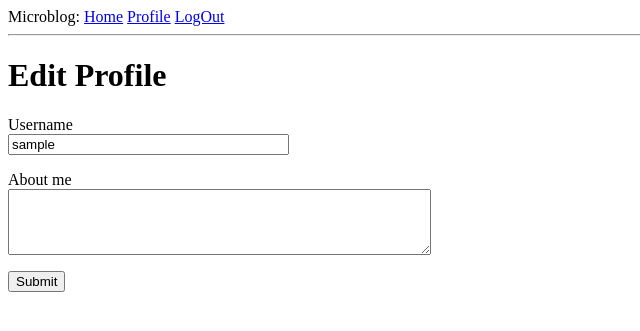
After one commit to YOYOYASH/Microblog, a Flask app: page /edit_profile in a window 1280 px wide. The commit adds this page. Shown: the top 331 px of the page, without its empty margins (0-640 px from the left). Run offline with Flask 3, Linux system fonts and the light colour scheme; the visitor is signed in with stand-in values (Sample User, id 1); data comes from the database, SQL or seed files in the repository; both versions use the stored data as it was after the commit.

Commit message:
About me and edit profile

```diff
--- a/app/forms.py
+++ b/app/forms.py
@@ -1,6 +1,6 @@
 from flask_wtf import FlaskForm
-from wtforms import StringField, PasswordField, BooleanField, SubmitField
-from wtforms.validators import DataRequired, EqualTo, ValidationError, Email
+from wtforms import StringField, PasswordField, BooleanField, SubmitField, TextAreaField
+from wtforms.validators import DataRequired, EqualTo, ValidationError, Email, Length
 from app.models import User
 
 
@@ -27,3 +27,9 @@ class RegistrationForm(FlaskForm):
         user = User.query.filter_by(email=email.data).first()
         if user is not None:
             raise ValidationError('Email already in use!!!')
+
+
+class EditProfileForm(FlaskForm):
+    username = StringField('Username', validators=[DataRequired()])
+    about_me = TextAreaField('About me', validators=[Length(min=0, max=140)])
+    submit = SubmitField('Submit')
--- a/app/routes.py
+++ b/app/routes.py
@@ -1,6 +1,6 @@
 from app import app
 from flask import render_template, flash, redirect, url_for, request
-from app.forms import LoginForm, RegistrationForm
+from app.forms import LoginForm, RegistrationForm, EditProfileForm
 from flask_login import current_user, login_user, logout_user, login_required
 from app.models import User, Post
 from urllib.parse import urlsplit
@@ -71,3 +71,20 @@ def before_request():
     if current_user.is_authenticated:
         current_user.last_seen = datetime.utcnow()
         db.session.commit()
+
+
+@app.route('/edit_profile', methods=['POST', 'GET'])
+@login_required
+def edit_profile():
+    form = EditProfileForm()
+    if form.validate_on_submit():
+        current_user.username = form.username.data
+        current_user.about_me = form.about_me.data
+        db.session.commit()
+        flash('Your changes have been saved!!!')
+        return redirect(url_for('edit_profile'))
+    elif request.method == 'GET':
+        form.username.data = current_user.username
+        form.about_me.data = current_user.about_me
+    return render_template('edit_profile.html', title='Edit Profile',
+                           form=form)
--- /dev/null
+++ b/app/templates/edit_profile.html
@@ -0,0 +1,22 @@
+{% extends "base.html" %}
+{% block content %}
+<h1>Edit Profile</h1>
+<form action="" method="post">
+    {{ form.hidden_tag() }}
+    <p>
+        {{ form.username.label }}<br>
+        {{ form.username(size=32) }}<br>
+        {% for error in form.username.errors %}
+        <span style="color: red;">[{{ error }}]</span>
+        {% endfor %}
+    </p>
+    <p>
+        {{ form.about_me.label }}<br>
+        {{ form.about_me(cols=50, rows=4) }}<br>
+        {% for error in form.about_me.errors %}
+        <span style="color: red;">[{{ error }}]</span>
+        {% endfor %}
+    </p>
+    <p>{{ form.submit() }}</p>
+</form>
+{% endblock %}
```
Also changed, not shown: app/templates/user.html (+6 -1 lines), app.db.
